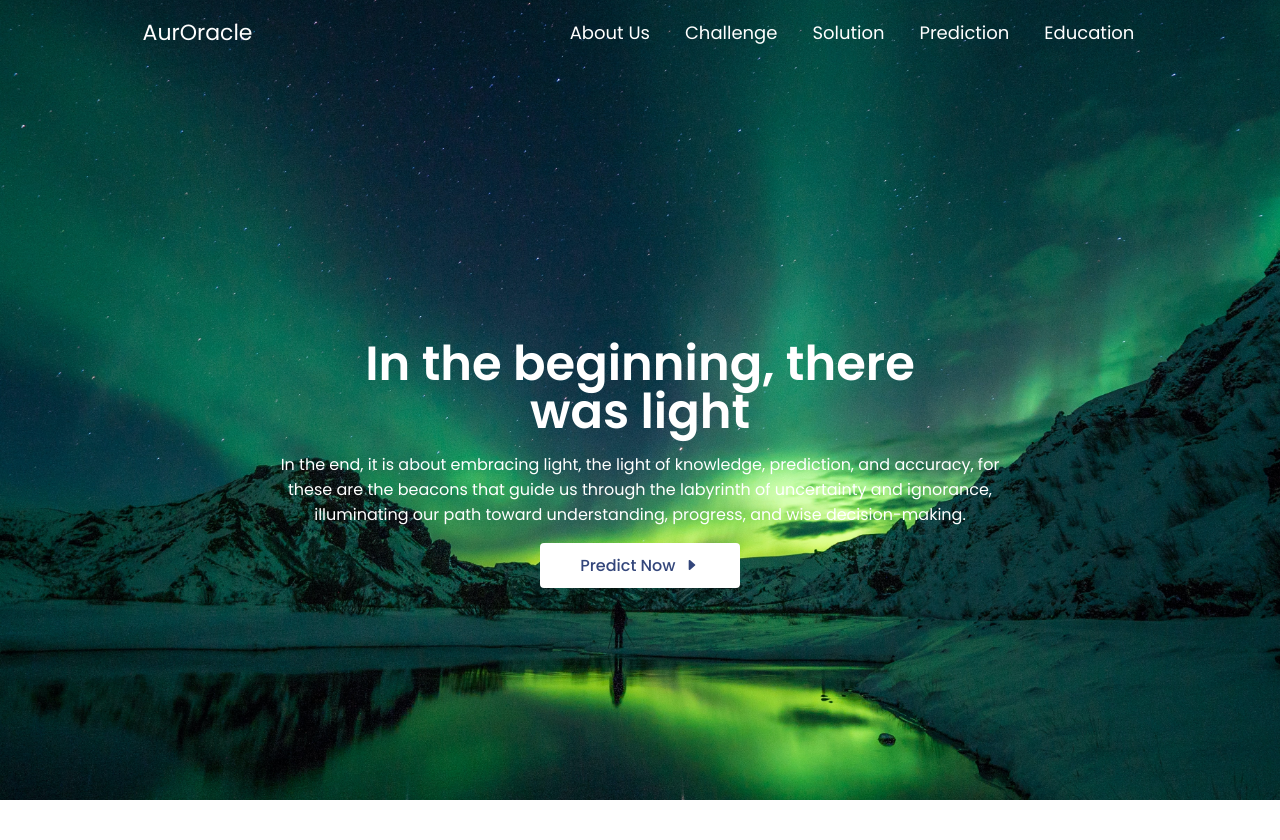
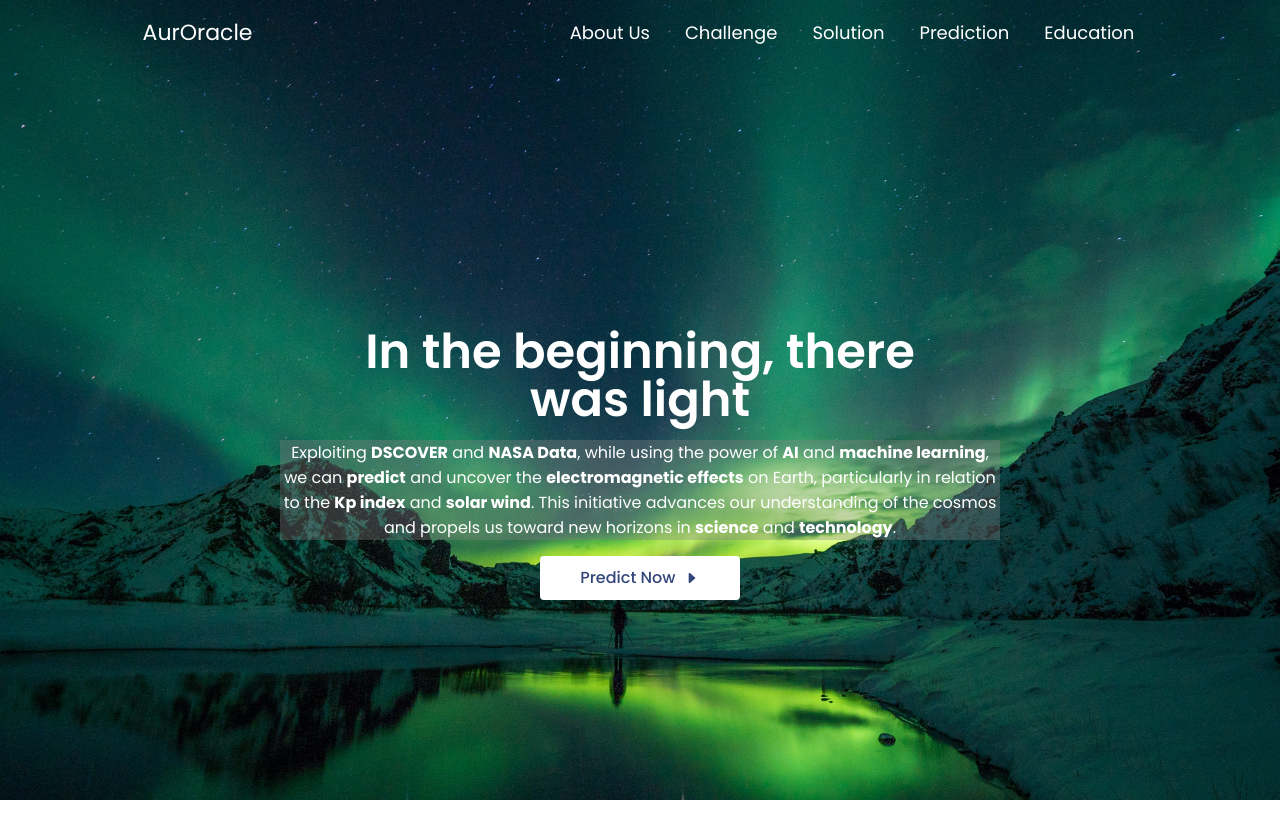
Before and after one commit to christnakh/AurOracle, a Flask app: page / in a window 1280 px wide. Shown: the top 840 px of the page. Run offline with Flask 3, Linux system fonts and the light colour scheme; parts of the project's set-up code (start-up, migrations or seed data) failed here and were passed over.

Commit message:
fix the landing page text and design

```diff
--- a/static/style.css
+++ b/static/style.css
@@ -124,11 +124,16 @@ img
 	text-align: center;
 }
 
-.hero .container .para-line
-{
-	margin: 1rem 0 1rem 0;
-}
+	.back_op {
+		background-color: rgba(128, 128, 128, 0.35);
 
+	}
+
+	.hero .container .para-line {
+		margin: 1rem 0;
+		color: white;
+		font-size: 16px;
+	}
 
 
 .about .container
--- a/templates/index.html
+++ b/templates/index.html
@@ -41,9 +41,11 @@
 					<h2 class="heading white">
 						In the beginning, there <br> was light
 					</h2>
-					<p class="para-line white">
-						In the end, it is about embracing light, the light of knowledge, prediction, and accuracy, for these are the beacons that guide us through the labyrinth of uncertainty and ignorance, illuminating our path toward understanding, progress, and wise decision-making.
-					</p>
+					<div class="back_op">
+						<p class="para-line white">
+							Exploiting <strong>DSCOVER</strong> and <strong>NASA Data</strong>, while using the power of <strong>AI</strong> and <strong>machine learning</strong>, we can <strong>predict</strong> and uncover the <strong>electromagnetic effects</strong> on Earth, particularly in relation to the <strong>Kp index</strong> and <strong>solar wind</strong>. This initiative advances our understanding of the cosmos and propels us toward new horizons in <strong>science</strong> and <strong>technology</strong>.
+						</p>
+					</div>
 					<button class="btn btn-white">
 						<a href="/prediction">
 							Predict Now &nbsp; <ion-icon name="caret-forward-outline"></ion-icon>
```
